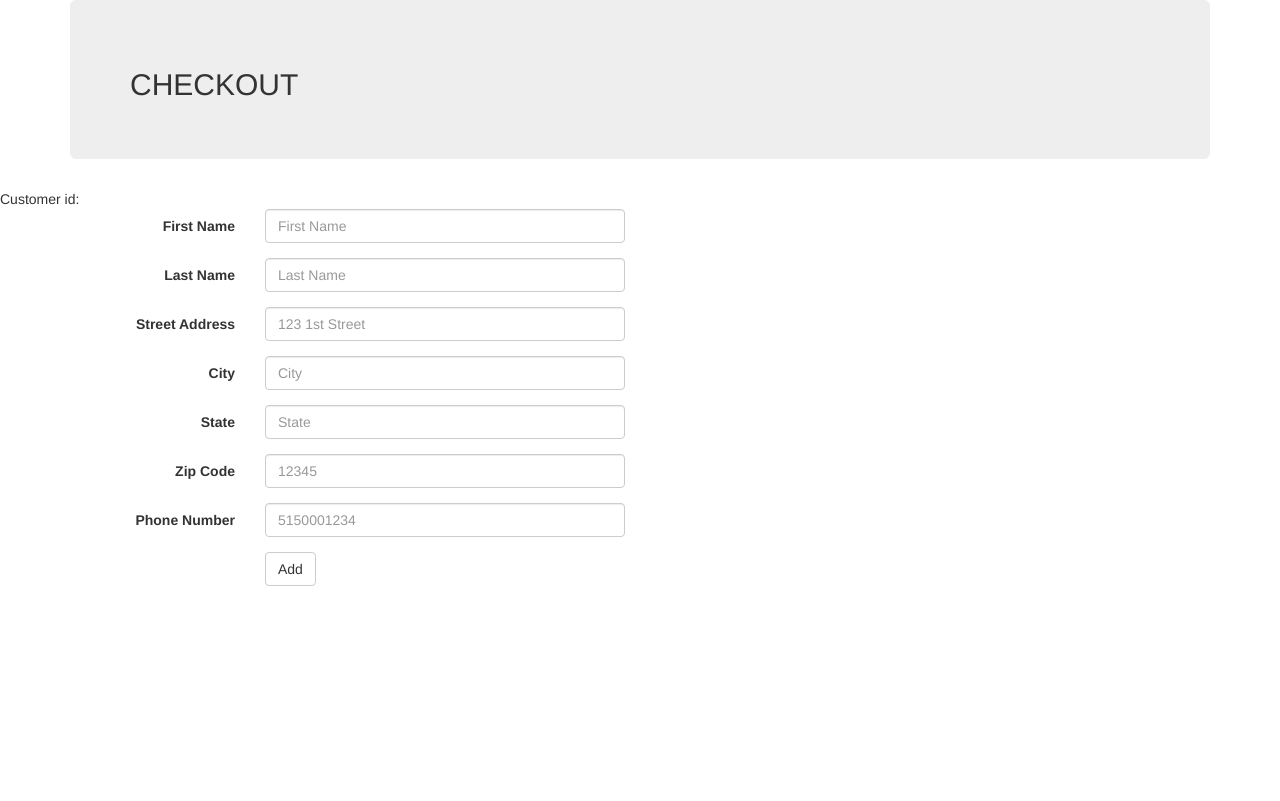
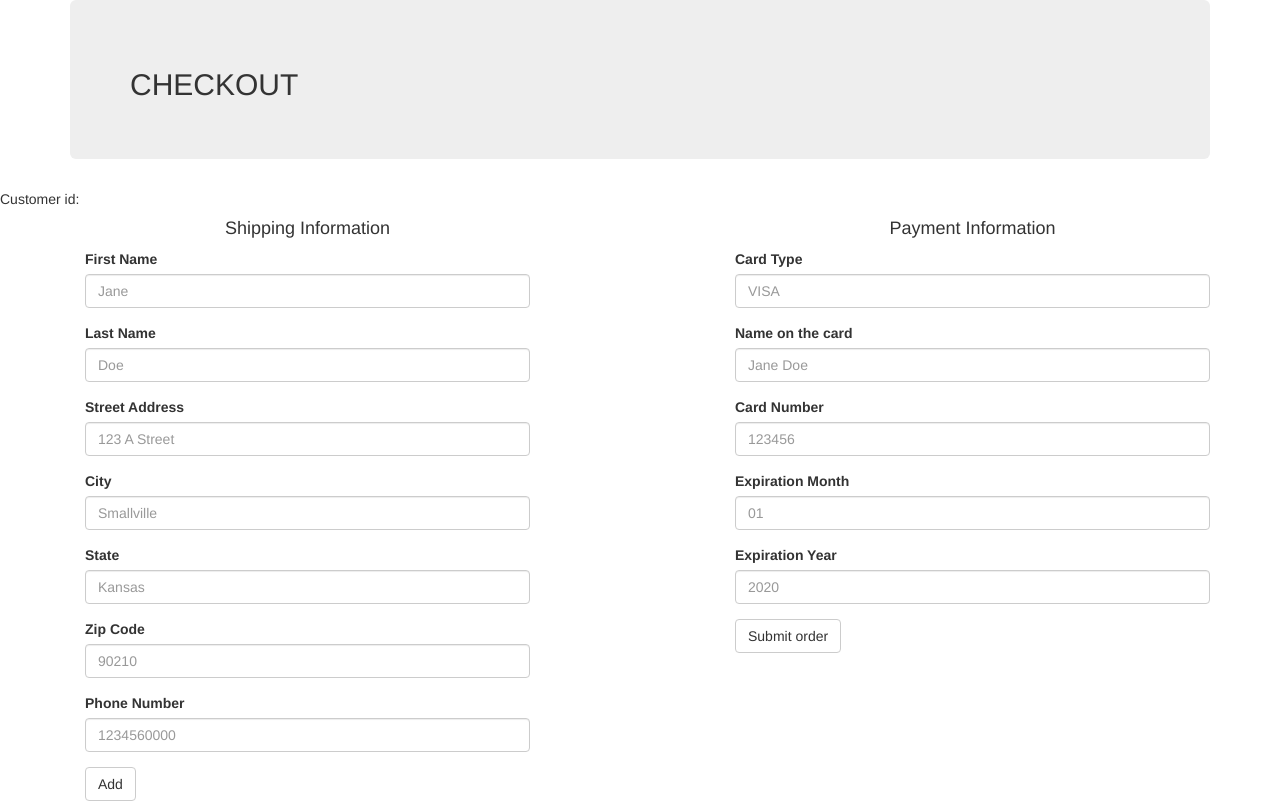
Before and after one commit to HPMongo/Final_project, a PHP site: page /checkout.php in a window 1280 px wide. Before the commit the page ends 586 px from the top, so only its background shows below. Run offline with PHP 8.4, Linux system fonts and the light colour scheme; data that the repository does not hold is empty.

Commit message:
Update checkout to display user's information and process.js to handle all of the payment processing. Still need to add more functionality.

```diff
--- a/checkout.php
+++ b/checkout.php
@@ -4,6 +4,7 @@
 		<title>Check-out</title>
 		<link rel="stylesheet" href="css/bootstrap.css">
 		<link rel="stylesheet" type="text/css" href="css/bootstrap.css">
+		<script type="text/javascript" src="js/process.js"></script>
 	</head>
 	<body>
 	<div class="container">
@@ -25,55 +26,66 @@
 
 	?>
 	<div class="container">
-		<form class="form-horizontal">
+		<div class="col-sm-5">
+			<h4 class="text-center">Shipping Information</h4>
+			<form id="shippingResult">
 			  	<div class="form-group">
-		    <label for="inputFirstName" class="col-sm-2 control-label">First Name</label>
-		    <div class="col-xs-4">
-		      <input type="text" class="form-control" id="inputFirstName" placeholder="First Name">
-		    </div>
+			    	<label for="firstName">First Name</label>
+			    	<input type="text" class="form-control" id="firstName" placeholder="Jane">
 			  	</div>
 			  	<div class="form-group">
-		    <label for="inputLastName" class="col-sm-2 control-label">Last Name</label>
-		    <div class="col-xs-4">
-		      <input type="text" class="form-control" id="inputLastName" placeholder="Last Name">
-		    </div>
+			    	<label for="lastName">Last Name</label>
+			    	<input type="text" class="form-control" id="lastName" placeholder="Doe">
 			  	</div>
 			  	<div class="form-group">
-		    <label for="inputStreetAddress" class="col-sm-2 control-label">Street Address</label>
-		    <div class="col-xs-4">
-		      <input type="text" class="form-control" id="inputStreetAddress" placeholder="123 1st Street">
-		    </div>
+			    	<label for="streetAddress">Street Address</label>
+			    	<input type="text" class="form-control" id="streetAddress" placeholder="123 A Street">
 			  	</div>
 			   	<div class="form-group">
-		    <label for="inputCity" class="col-sm-2 control-label">City</label>
-		    <div class="col-xs-4">
-		      <input type="text" class="form-control" id="inputCity" placeholder="City">
-		    </div>
+			    	<label for="city">City</label>
+			    	<input type="text" class="form-control" id="city" placeholder="Smallville">
 			  	</div>
 			   	<div class="form-group">
-		    <label for="inputState" class="col-sm-2 control-label">State</label>
-		    <div class="col-xs-4">
-		      <input type="text" class="form-control" id="inputState" placeholder="State">
-		    </div>
+			    	<label for="state">State</label>
+			    	<input type="text" class="form-control" id="state" placeholder="Kansas">
 			  	</div>
 			   	<div class="form-group">
-		    <label for="inputZipCode" class="col-sm-2 control-label">Zip Code</label>
-		    <div class="col-xs-4">
-		      <input type="text" class="form-control" id="inputZipCode" placeholder="12345">
-		    </div>
+			    	<label for="zipCode">Zip Code</label>
+			    	<input type="text" class="form-control" id="zipCode" placeholder="90210">
 			  	</div>
 			   	<div class="form-group">
-		    <label for="inputPhone" class="col-sm-2 control-label">Phone Number</label>
-		    <div class="col-xs-4">
-		      <input type="text" class="form-control" id="inputPhone" placeholder="5150001234">
+			    	<label for="phone">Phone Number</label>
+			    	<input type="text" class="form-control" id="phone" placeholder="1234560000">
 			  	</div>
+			  	<button type="submit" class="btn btn-default" onclick="addBio()">Add</button>
+			</form>
+		</div>
+		<div class="cols-sm-5 col-sm-offset-7">
+			<h4 class="text-center">Payment Information</h4>
+			<form id="paymentResult">
+			  	<div class="form-group">
+			    	<label for="cardType">Card Type</label>
+			    	<input type="text" class="form-control" id="cardType" placeholder="VISA">
 			  	</div>
 			  	<div class="form-group">
-		    <div class="col-sm-offset-2 col-sm-10">
-		      <button type="submit" class="btn btn-default">Add</button>
+			    	<label for="cardName">Name on the card</label>
+			    	<input type="text" class="form-control" id="cardName" placeholder="Jane Doe">
 			  	</div>
+			  	<div class="form-group">
+			    	<label for="cardNumber">Card Number</label>
+			    	<input type="text" class="form-control" id="cardNumber" placeholder="123456">
 			  	</div>
+			   	<div class="form-group">
+			    	<label for="expMonth">Expiration Month</label>
+			    	<input type="text" class="form-control" id="expMonth" placeholder="01">
+			  	</div>
+			   	<div class="form-group">
+			    	<label for="expYear">Expiration Year</label>
+			    	<input type="text" class="form-control" id="expYear" placeholder="2020">
+			  	</div>
+			  	<button type="submit" class="btn btn-default" onclick="addPayment()">Submit order</button>
 			</form>
+		</div>
 	</div>
 	</body>
 </html>
--- /dev/null
+++ b/js/process.js
@@ -0,0 +1,82 @@
+function validateText(inputText) {
+    var re = /^[a-zA-Z]+$/;
+	return re.test(inputText);
+}
+
+function validateNum(inputText) {
+    var re = /^[0-9]+$/;
+	return re.test(inputText);
+}
+
+/*
+	This function will validate the user's shipping information
+*/
+function addBio(){
+	var fName = document.getElementById("firstName").value;
+	var lName = document.getElementById("lastName").value;
+	var street = document.getElementById("streetAddress").value;
+	var city = document.getElementById("city").value;
+	var state = document.getElementById("state").value;
+	var zipCode = document.getElementById("zipCode").value;
+	var phone = document.getElementById("phone").value;
+
+	var valid_input = true;
+	var valArray = [];
+//	validate first name
+	if(fName === null || fName === "") {
+		valArray.push("First name is required.");
+		valid_input = false;
+	} else if(!validateText(fName)) {
+		valArray.push("Invalid first name.");
+		valid_input = false;
+	}
+//	validate last name
+	if(lName === null || lName === "") {
+		valArray.push("Last name is required.");
+		valid_input = false;
+	} else if(!validateText(lName)) {
+		valArray.push("Invalid last name.");
+		valid_input = false;
+	}
+//	validate street address
+	if(street === null || street === "") {
+		valArray.push("Street address is required.");
+		valid_input = false;
+	}
+//	validate city
+	if(city === null || city === "") {
+		valArray.push("City is required.");
+		valid_input = false;
+	} else if(!validateText(city)) {
+		valArray.push("Invalid city.");
+		valid_input = false;
+	}
+//	validate state
+	if(state === null || state === "") {
+		valArray.push("State is required.");
+		valid_input = false;
+	} else if(!validateText(state)) {
+		valArray.push("Invalid state.");
+		valid_input = false;
+	}
+//	validate zip code
+	if(zipCode === null || zipCode === "") {
+		valArray.push("Zip code is required.");
+		valid_input = false;
+	} else if(!validateNume(zipCode)) {
+		valArray.push("Invalid zip code.");
+		valid_input = false;
+	}
+//	validate phone
+	if(phone === null || phone === "") {
+		valArray.push("Phone number is required.");
+		valid_input = false;
+	} else if(!validateNume(phone)) {
+		valArray.push("You have entered an invalid phone number.");
+		valid_input = false;
+	}
+
+	if(!valid_input) {
+		alert(valArray.join("\n"));
+	}
+}
```
Lines whose indentation alone changed are shown as unchanged.
